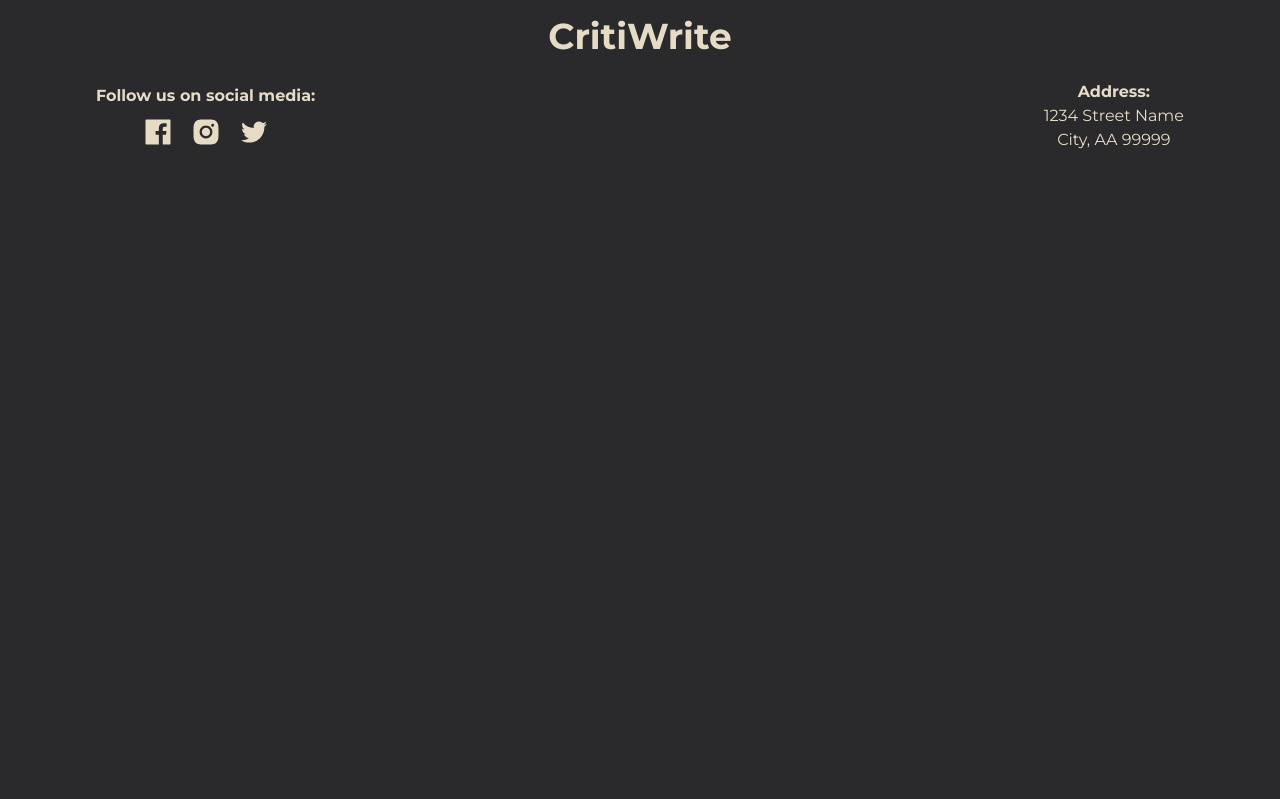
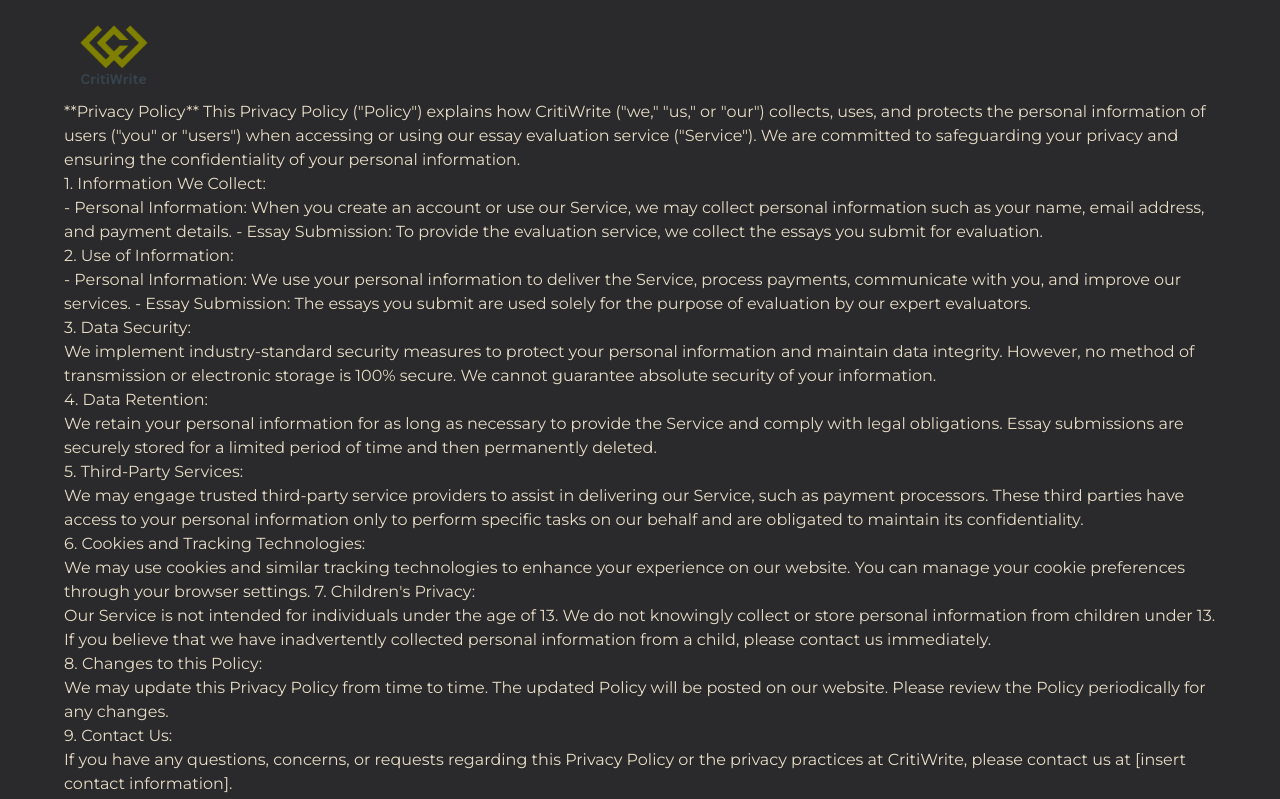
Before and after one commit to boymeetsblockchain/criticwrite, a React (Create React App) app: page /privacy in a window 1280 px wide. Shown: the top 799 px of the page. Built offline with nearby package versions, Linux system fonts and the light colour scheme.

Commit message:
resize slide,added privacy policy component

```diff
--- a/src/App.js
+++ b/src/App.js
@@ -4,14 +4,19 @@ import Homepage from './pages/Homepage'
 import Payment from './pages/Payments'
 import Footer from './components/Footer'
 import Form from './pages/Form'
+import Privacy from './components/Privacy';
+import { logo } from "./assets";
+import { Link } from 'react-router-dom'
 
 function App() {
   return (
      <div className='max-w-[100%] min-h-[100vh] px-4 md:px-16 bg-[#2a292b] text-[#e6dcc6]'>
+          <Link to='/'><img src={logo} alt="logo" className="w-[100px] animate-slide-down" /></Link>
       <Routes>
         <Route path='/' element={<Homepage/>}/>
         <Route path='/form' element={<Form/>}/>
         <Route path='/Payment' element={<Payment/>}/>
+        <Route path='/privacy' element={<Privacy/>}/>
       </Routes>
       <Footer/>
       <Toaster/>
--- a/src/components/FAQ.jsx
+++ b/src/components/FAQ.jsx
@@ -44,7 +44,7 @@ const FAQs = () => {
       {faqData.map((item, index) => (
         <div key={index} className="mb-4">
           <button
-            className="flex items-center justify-between w-full px-4 py-2 bg-gray-100 hover:bg-gray-200 rounded-md focus:outline-none"
+            className="flex items-center justify-between w-full px-4 py-2 bg-[#e6dcc6] hover:bg-[white] rounded-md focus:outline-none"
             onClick={() => toggleAccordion(index)}
           >
             <span className="text-lg text-[#1f1e20] font-medium">{item.question}</span>
@@ -52,7 +52,7 @@ const FAQs = () => {
               className={`w-6 h-6 transition-transform ${
                 activeIndex === index ? 'transform rotate-180' : ''
               }`}
-              fill="none"
+              fill="black"
               viewBox="0 0 24 24"
               stroke="currentColor"
             >
@@ -65,8 +65,8 @@ const FAQs = () => {
             </svg>
           </button>
           {activeIndex === index && (
-            <div className="px-4 py-2 bg-[#e6dcc6] rounded-md">
-              <p className="text-[#1f1e20] font-bold">{item.answer}</p>
+            <div className="px-4 py-2 rounded-md">
+              <p className="text-[#e6dcc6]">{item.answer}</p>
             </div>
           )}
         </div>
--- a/src/components/Footer.jsx
+++ b/src/components/Footer.jsx
@@ -1,5 +1,6 @@
 import React from 'react';
 import { AiOutlineMail, AiFillFacebook, AiFillInstagram, AiOutlineTwitter } from "react-icons/ai";
+import {Link} from 'react-router-dom';
 
 const Footer = () => {
   return (
@@ -20,6 +21,7 @@ const Footer = () => {
           <h2 className='font-bold'>Address:</h2>
           <p>1234 Street Name</p>
           <p>City, AA 99999</p>
+          <Link to='/privacy'><p className='text-[blue]'>Privacy Policies</p></Link>
         </div>
       </div>
     </footer>
--- a/src/components/Hero.jsx
+++ b/src/components/Hero.jsx
@@ -1,5 +1,6 @@
 import React, { useState, useEffect } from "react";
 import { typing, typing2, typing3, typing4, typing5, logo } from "../assets";
+import { Link } from 'react-router-dom'
 
 const Hero = () => {
   const [currentImage, setCurrentImage] = useState(0);
@@ -23,9 +24,8 @@ const Hero = () => {
   } = heroStyles;
 
   return (
-    <section>
+    <section className='max-w-[100%]'>
       <div className="relative">
-        <img src={logo} alt="logo" className="w-[100px] animate-slide-down" />
         <div className="relative">
           <img src={images[currentImage]} alt="hero_bg" className={slideShow} />
 
@@ -35,9 +35,9 @@ const Hero = () => {
               <span className="text-[#808000]">Writing Potential</span>
             </h1>
             <h3 className={header3Styles}>Achieve your dream score</h3>
-            <button className={buttonStyle}>
+            <Link to='/form'><button className={buttonStyle}>
               <p className={buttonTextStyle}>Get Started</p>
-            </button>
+            </button></Link>
           </div>
         </div>
       </div>
@@ -47,9 +47,9 @@ const Hero = () => {
 
 const heroStyles = {
   slideShow:
-    "w-[393px] h-[679px] md:w-[900px] opacity-25 md:opacity-25 md:h-[879px] lg:h-[900px] ",
+    "w-[393px] h-[679px] md:w-[900px] opacity-25 md:opacity-25 md:h-[879px] lg:h-[700px] ",
   headerWrapper:
-    "absolute top-[80px] left-0 w-full flex flex-col items-center md:absolute md:top-[50%] md:left-[50%] md:transform md:-translate-x-1/2 md:-translate-y-1/2 md:text-center lg:absolute lg:top-[50%] lg:left-[75%] lg:transform lg:-translate-x-1/2 lg:-translate-y-1/2 lg:text-center",
+    "absolute top-[80px] left-0 w-full flex flex-col items-center md:absolute md:top-[50%] md:left-[50%] md:transform md:-translate-x-1/2 md:-translate-y-1/2 md:text-center lg:absolute lg:top-[40%] lg:left-[55%] lg:transform lg:-translate-x-1/2 lg:-translate-y-1/2 lg:text-center",
   header1Styles:
     "text-[40px] text-secondary font-work font-semibold md:text-[60px] lg:text-[92px] animate-slide-left",
   header3Styles:
--- /dev/null
+++ b/src/components/Privacy.jsx
@@ -0,0 +1,50 @@
+import React from 'react';
+
+
+const Privacy= ()=>{
+	return(
+<section>
+**Privacy Policy**
+
+This Privacy Policy ("Policy") explains how CritiWrite ("we," "us," or "our") collects, uses, and protects the personal information of users ("you" or "users") when accessing or using our essay evaluation service ("Service"). We are committed to safeguarding your privacy and ensuring the confidentiality of your personal information.
+<br/>
+1. Information We Collect:<br/>
+    - Personal Information: When you create an account or use our Service, we may collect personal information such as your name, email address, and payment details.
+    - Essay Submission: To provide the evaluation service, we collect the essays you submit for evaluation.<br/>
+2. Use of Information:<br/>
+    - Personal Information: We use your personal information to deliver the Service, process payments, communicate with you, and improve our services.
+    - Essay Submission: The essays you submit are used solely for the purpose of evaluation by our expert evaluators.<br/>
+    3. Data Security:<br/>
+
+    We implement industry-standard security measures to protect your personal information and maintain data integrity. However, no method of transmission or electronic storage is 100% secure. We cannot guarantee absolute security of your information.<br/>
+
+4. Data Retention:
+    <br/>
+    We retain your personal information for as long as necessary to provide the Service and comply with legal obligations. Essay submissions are securely stored for a limited period of time and then permanently deleted.
+    <br/>
+5. Third-Party Services:
+    <br/>
+    We may engage trusted third-party service providers to assist in delivering our Service, such as payment processors. These third parties have access to your personal information only to perform specific tasks on our behalf and are obligated to maintain its confidentiality.
+    <br/>
+6. Cookies and Tracking Technologies:
+    <br/>
+    We may use cookies and similar tracking technologies to enhance your experience on our website. You can manage your cookie preferences through your browser settings.
+7. Children's Privacy:
+    <br/>
+    Our Service is not intended for individuals under the age of 13. We do not knowingly collect or store personal information from children under 13. If you believe that we have inadvertently collected personal information from a child, please contact us immediately.
+    <br/>
+8. Changes to this Policy:
+    <br/>
+    We may update this Privacy Policy from time to time. The updated Policy will be posted on our website. Please review the Policy periodically for any changes.
+    <br/>
+9. Contact Us:
+    <br/>
+    If you have any questions, concerns, or requests regarding this Privacy Policy or the privacy practices at CritiWrite, please contact us at [insert contact information].
+    <br/>
+
+By using our Service, you consent to the collection, use, and processing of your personal information as described in this Privacy Policy.
+</section>
+	)
+}
+
+export default Privacy;
--- a/src/pages/Form.jsx
+++ b/src/pages/Form.jsx
@@ -1,8 +1,11 @@
 import React, { useRef } from 'react';
 import emailjs from '@emailjs/browser';
 import toast from 'react-hot-toast'
+import { useNavigate } from "react-router-dom";
+
 const Form = () => {
   const form = useRef();
+  const navigate = useNavigate();
   const sendEmail = (e) => {
     e.preventDefault();
 
@@ -10,6 +13,7 @@ const Form = () => {
       .then((result) => {
           console.log(result.text);
           toast.success("essay sent succesfully")
+          navigate('/payment')
       }, (error) => {
           console.log(error.text);
       });
@@ -19,7 +23,7 @@ const Form = () => {
 
   return (
     <div className="py-2 space-y-2">
-      <h1 className="text-center font-bold text-3xl md:text-4xl">Write an Essay</h1>
+      <h1 className="text-center font-[serif] font-bold text-3xl md:text-4xl">Write an Essay</h1>
       <form
       ref={form}
         onSubmit={sendEmail}
@@ -45,6 +49,7 @@ const Form = () => {
     peer
     invalid:border-b-1
     "
+    required
     placeholder=" " />
 <label  className="
     absolute
@@ -84,6 +89,7 @@ const Form = () => {
     peer
     invalid:border-b-1
     "
+    required
     placeholder=" " />
 <label htmlFor={"email"} className="
     absolute
@@ -108,7 +114,8 @@ const Form = () => {
             id="essay"
             name='essay'
             className="block rounded-md px-6 pt-6 pb-1 w-[350px] md:w-[500px]
-             h-[300px] text-md text-black bg-white appearance-none focus:outline-none focus:ring-0 peer invalid:border-b-1"
+             h-[300px] text-md text-[black] bg-[white] appearance-none focus:outline-none focus:ring-0 peer invalid:border-b-1"
+             required
           ></textarea>
           <label
             htmlFor="essay"
@@ -119,7 +126,7 @@ const Form = () => {
           </label>
         </div>
         <button type='submit'
-         className="px-4 py-2 bg-zinc-500  text-white rounded-md">Submit</button>
+         className="text-[16px] text-[#1f1e20] rounded-[25px] min-w-[170px] p-3 bg-[#e6dcc6]">Submit</button>
       </form>
     </div>
   );
--- a/src/pages/Homepage.jsx
+++ b/src/pages/Homepage.jsx
@@ -9,7 +9,6 @@ import { Link } from "react-router-dom";
 const Homepage = () => {
   return (
     <div className="">
-      {/*    <Link to='/auth'><button>Get Started</button></Link>*/}
       <Hero />
       <About />
       <Extras />
--- a/src/pages/Payments.jsx
+++ b/src/pages/Payments.jsx
@@ -10,12 +10,6 @@ const Payment = () => {
   const handleAcceptance = () => {
     setAccepted(!accepted);
   };
-
-  let btn_bg = '#e6dcc6';
-
-  if(accepted){
-  	 btn_bg = '#0FFA0A';
-  }
 
   const publicKey = "pk_test_32b249e416818f500de8009ac50e29976a45cab8"
   const amount = 820
@@ -45,7 +39,7 @@ const Payment = () => {
 
 	return(
 		<div className='flex flex-col justify-center align-center'>
-			<div className='max-w-[95%] w-full p-4 m-4 text-[#000000] bg-white shadow-lg rounded'>
+			<div className='max-w-[95%] w-full p-4 m-4 text-[black] bg-[#e6dcc6] shadow-lg rounded'>
 				<div className='text-sm h-[300px] overflow-y-scroll'>
 					<h2 className='text-lg text-center font-bold mb-4'>Terms of Service</h2>
 
@@ -105,7 +99,14 @@ const Payment = () => {
 			</div>
 
 			<div className='justify-center align-center text-center'>
-				 <PaystackButton {...componentProps} className={`text-[16px] text-[#1f1e20] rounded-[25px] min-w-[170px] p-3 bg-[${btn_bg}]`}/>
+			{accepted ? (
+								 <PaystackButton {...componentProps}
+				 disabled={true}
+				 className='text-[16px] font-bold text-[#1f1e20] rounded-[25px] min-w-[170px] p-3 bg-[#808000]'/>
+			):(
+			<button className='text-[16px] font-bold text-[#1f1e20] rounded-[25px] min-w-[170px] p-3 bg-[#e6dcc6]'>Pay Now</button>
+			)
+			}
 			</div>
 		</div>
 	)
```
